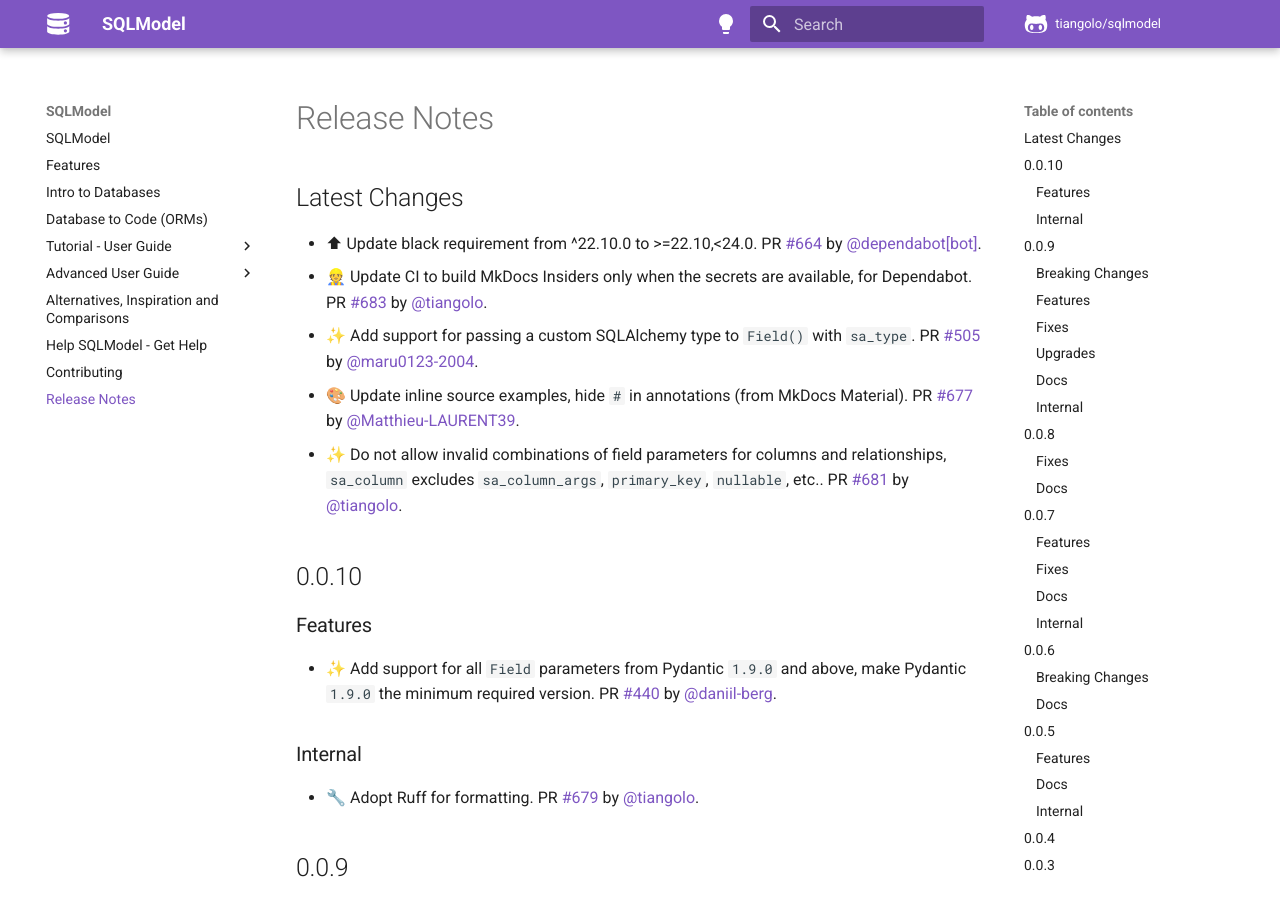
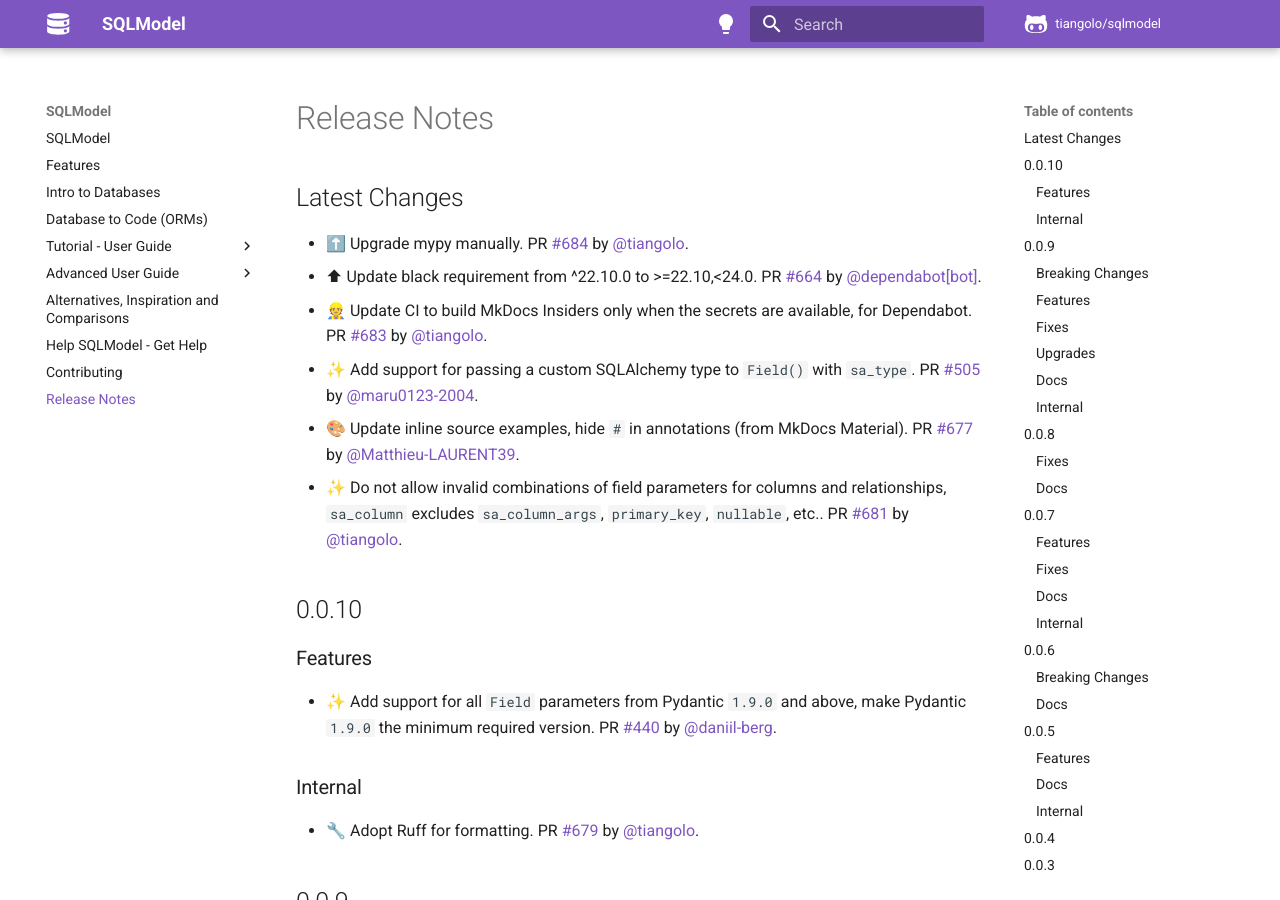
Before and after one commit to sztrakabalint/fastapi-sqlmodel, an MkDocs documentation site: the page built from docs/release-notes.md, in a window 1280 px wide and 900 px high. Built offline with MkDocs 1.6.1 and Material for MkDocs 9.7.7, drawn with Linux system fonts in a browser that asks for light colours; comment, search, counter and statistics services are not loaded.

Commit message:
📝 Update release notes

```diff
--- a/docs/release-notes.md
+++ b/docs/release-notes.md
@@ -2,6 +2,7 @@
 
 ## Latest Changes
 
+* ⬆️ Upgrade mypy manually. PR [#684](https://github.com/tiangolo/sqlmodel/pull/684) by [@tiangolo](https://github.com/tiangolo).
 * ⬆ Update black requirement from ^22.10.0 to >=22.10,<24.0. PR [#664](https://github.com/tiangolo/sqlmodel/pull/664) by [@dependabot[bot]](https://github.com/apps/dependabot).
 * 👷 Update CI to build MkDocs Insiders only when the secrets are available, for Dependabot. PR [#683](https://github.com/tiangolo/sqlmodel/pull/683) by [@tiangolo](https://github.com/tiangolo).
 * ✨ Add support for passing a custom SQLAlchemy type to `Field()` with `sa_type`. PR [#505](https://github.com/tiangolo/sqlmodel/pull/505) by [@maru0123-2004](https://github.com/maru0123-2004).
```
